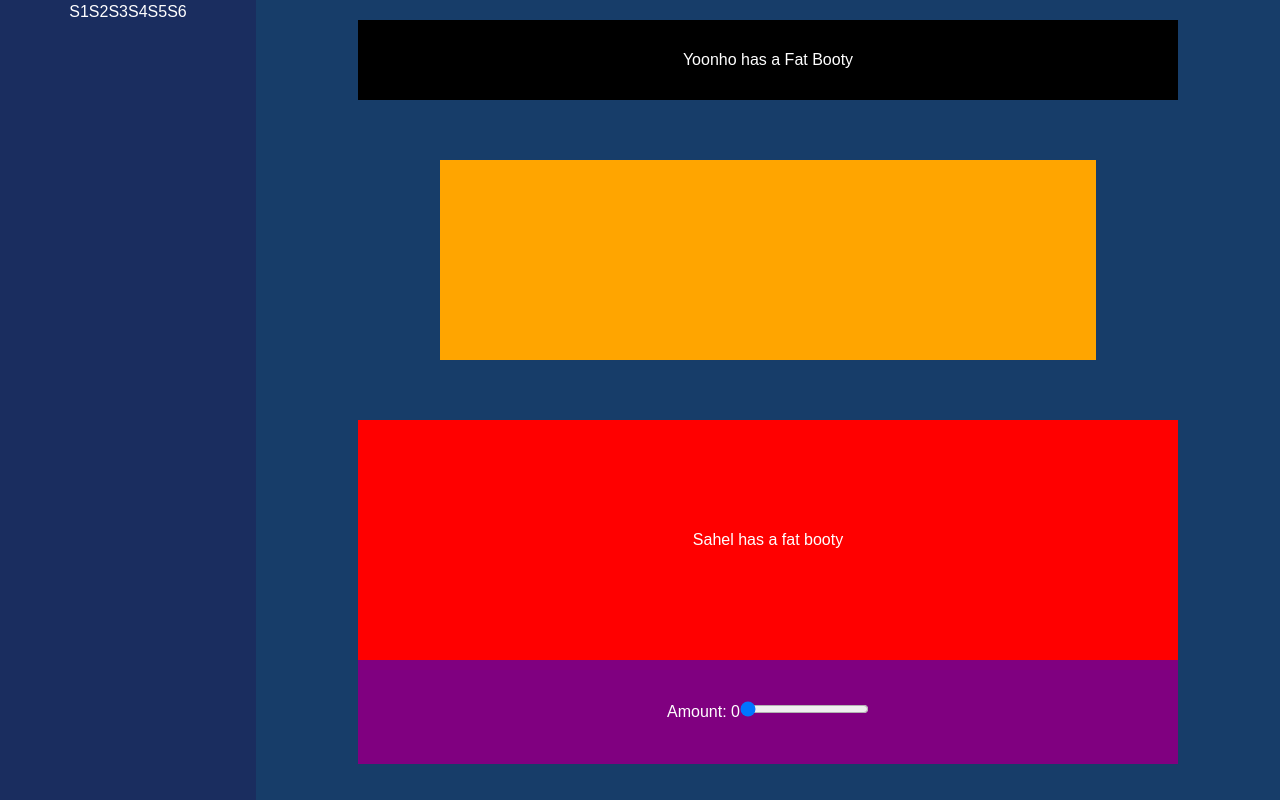
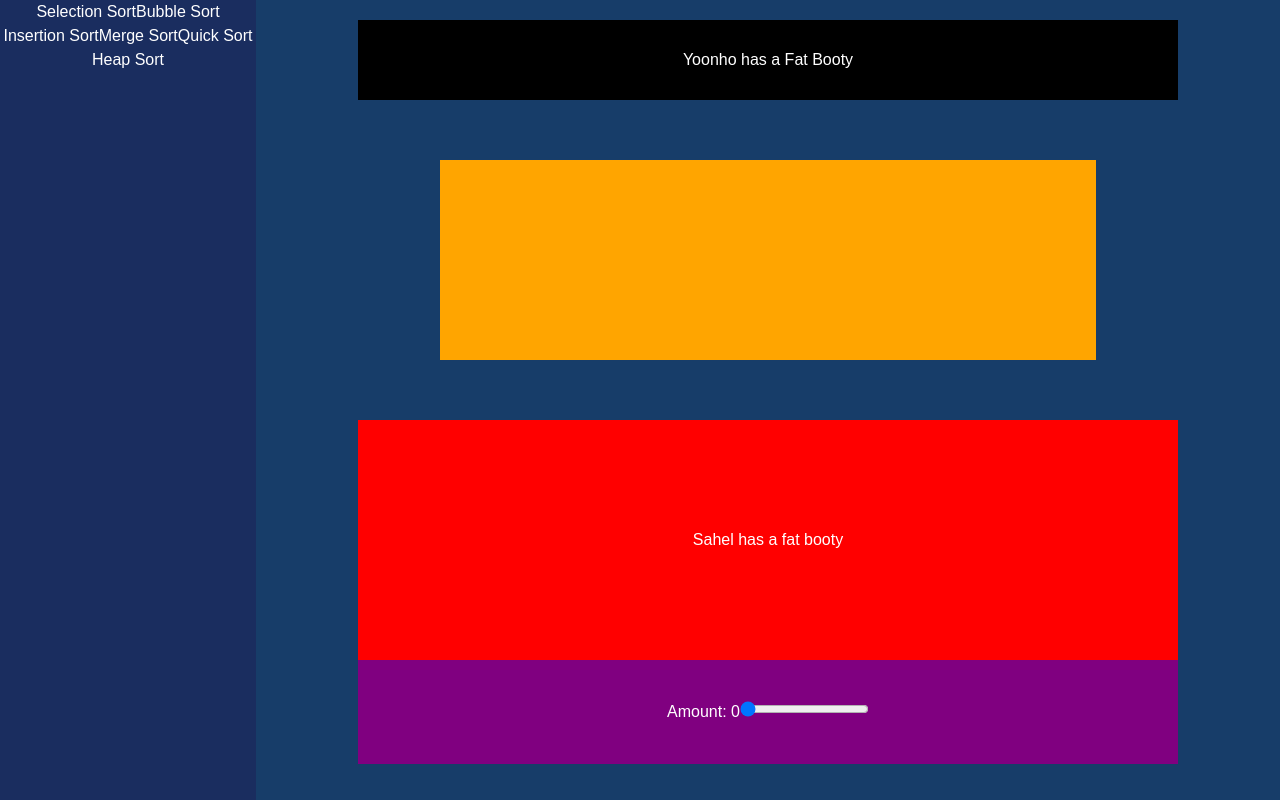
Before and after one commit to yamhokim/Sorting-Algorithm-Website, a React (Vite) app in the folder sortAlgorithmVisualizer/: page / in a window 1280 px wide. Built offline with nearby package versions, Linux system fonts and the light colour scheme.

Commit message:
made separate buttons for sorting algorithms

```diff
--- a/sortAlgorithmVisualizer/src/components/arrayBar.tsx
+++ b/sortAlgorithmVisualizer/src/components/arrayBar.tsx
@@ -21,11 +21,11 @@ function arrayBar({ amountValue }: ArrayBarProps) {
 
   useEffect(() => {
     // Create the initial array based on the amountValue
-    const initial_array = Array.from({ length: amountValue }, (_, index) => index + 1);
-    setNumArray(initial_array);
+    const initialArray = Array.from({ length: amountValue }, (_, index) => index + 1);
+    setNumArray(initialArray);
 
     const timer = setTimeout(() => {
-      const shuffledArray = shuffleArray([...initial_array]); // Create a shuffled copy of the array
+      const shuffledArray = shuffleArray([...initialArray]); // Create a shuffled copy of the array
       setNumArray(shuffledArray); // Update the state with the shuffled array
     }, 3000); // Shuffle after 3 seconds
 
--- a/sortAlgorithmVisualizer/src/components/sideBar.tsx
+++ b/sortAlgorithmVisualizer/src/components/sideBar.tsx
@@ -1,5 +1,7 @@
 import { useState } from "react";
 import "../index.css";
+import SortingButtonGroup from "./sortingButton";
+
 //IMPORTANT
 //THINGS THAT WE NEED TO ADD ONCE WE IMPLEMENT LOGIC
 //We need to make the buttons get dark once clicked and only one button can be active at a time
@@ -13,34 +15,10 @@ function SideBar() {
   //essentially a state variable and a function that updates it
   //so like, it literally just keeps track of the state of the button so if the button is clicked once its clicked again etc
   //a hook is a function that lets you use react features like state and others without writing a class.
-  const [clickedButton, setClickedButton] = useState<number | null>(null);
-
-  //handleClick function that takes in an index and sets the clicked button to that index
-  const handleClick = (index: number) => {
-    setClickedButton(index);
-  };
-  //buttonClass function that takes in an index and returns a string
-  const buttonClass = (index: number) =>
-    `bg-blue-700 rounded-lg w-24 h-24 flex items-center justify-center border-4 ${
-      clickedButton === index
-        ? "border-blue-900 bg-blue-900"
-        : "border-blue-800 shadow-lg hover:bg-blue-800 active:bg-blue-900"
-    }`;
 
   return (
     <div className="sidebar">
-      <div className="sidebar-content py-20 px-6 grid grid-cols-2 gap-5">
-        {[1, 2, 3, 4, 5, 6].map((num, index) => (
-          <button
-            key={index}
-            className={buttonClass(index)}
-            //onClick event that calls the handleClick function with the index
-            onClick={() => handleClick(index)}
-          >
-            S{num}
-          </button>
-        ))}
-      </div>
+      <SortingButtonGroup />
     </div>
   );
 }
--- /dev/null
+++ b/sortAlgorithmVisualizer/src/components/sortingButton.tsx
@@ -0,0 +1,37 @@
+import { useState } from "react";
+import "../index.css";
+
+const SortingButton = ({ label, onClick, isSelected }) => {
+    return (
+      <button
+        onClick={onClick}
+        className={
+            `bg-blue-700 rounded-lg w-24 h-24 flex items-center justify-center border-4
+            ${isSelected ? "border-blue-900 bg-blue-900" : "border-blue-800 shadow-lg hover:bg-blue-800 active:bg-blue-900"}`
+        }
+      >
+        {label}
+      </button>
+    );
+  };
+
+const SortingButtonGroup = () => {
+    const [selectedButton, setSelectedButton] = useState(null);
+
+    const handleClick = (buttonLabel) => {
+        setSelectedButton(buttonLabel);
+    }
+
+    return (
+        <div className="sidebar-content py-20 px-6 grid grid-cols-2 gap-5">
+            <SortingButton label="Selection Sort" onClick={() => handleClick("Selection Sort")} isSelected={selectedButton === "Selection Sort"}/>
+            <SortingButton label="Bubble Sort" onClick={() => handleClick("Bubble Sort")} isSelected={selectedButton === "Bubble Sort"}/>
+            <SortingButton label="Insertion Sort" onClick={() => handleClick("Insertion Sort")} isSelected={selectedButton === "Insertion Sort"}/>
+            <SortingButton label="Merge Sort" onClick={() => handleClick("Merge Sort")} isSelected={selectedButton === "Merge Sort"}/>
+            <SortingButton label="Quick Sort" onClick={() => handleClick("Quick Sort")} isSelected={selectedButton === "Quick Sort"}/>
+            <SortingButton label="Heap Sort" onClick={() => handleClick("Heap Sort")} isSelected={selectedButton === "Heap Sort"}/>
+        </div>
+    )
+}
+
+export default SortingButtonGroup;
```
